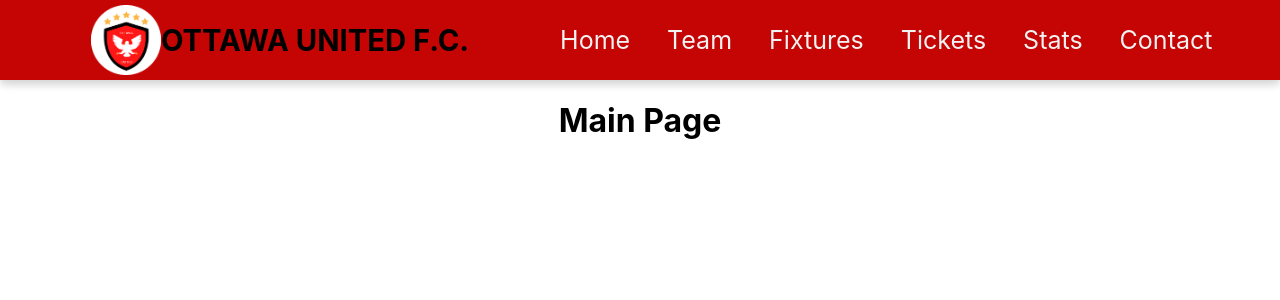
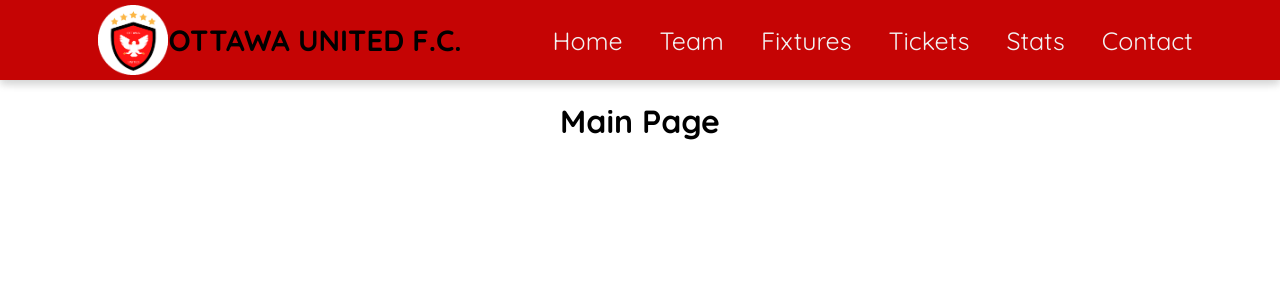
Before and after one commit to Laith-Grira/github-pages-ottawa-united, a React (Create React App) app: page /#/ in a window 1280 px wide. Shown: the top 300 px of the page. Built offline with nearby package versions, Linux system fonts and the light colour scheme.

Commit message:
adding new font

```diff
--- a/src/App.css
+++ b/src/App.css
@@ -1,3 +1,9 @@
+@import url('https://fonts.googleapis.com/css2?family=Quicksand:wght@300;400;500;600;700&display=swap');
+
+* {
+  font-family: "Quicksand";
+}
+
 .App {
   text-align: center;
 }
```
